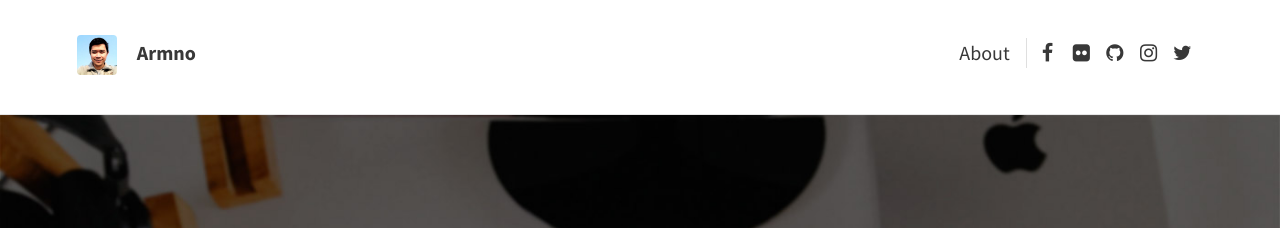
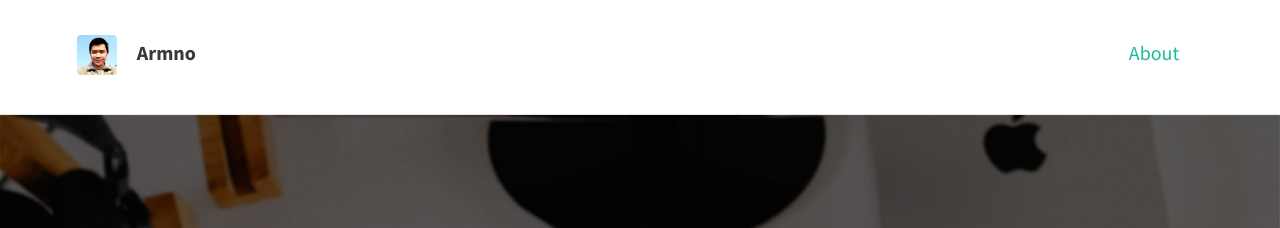
Before and after one commit to armno/armno.github.io, a Jekyll site: the page built from index.html, in a window 1280 px wide. Shown: the top 228 px of the page. Built offline with Jekyll 4.4.1, drawn with Linux system fonts in a browser that asks for light colours; nearby versions of some CDN libraries; the list of posts is cut into pages by our own code.

Commit message:
#44 remove social media icons from main navigation bar

```diff
--- a/_includes/header.html
+++ b/_includes/header.html
@@ -25,7 +25,6 @@
 			{% endif %}
 			{% endfor %}
 			<!-- Social icons from Font Awesome, if enabled -->
-			{% include icons.html %}
 		</ul>
 	</nav>
 </header>
--- a/_sass/includes/_header.scss
+++ b/_sass/includes/_header.scss
@@ -40,9 +40,11 @@
       float: left;
       margin-right: 0.4em;
       &.site-nav-pages {
-        border-right: 1px solid #dfdfdf;
         padding-right: 1rem;
       }
+    }
+    a {
+      color: $link-color;
     }
     @media (max-width: 450px) {
       ul {
```
